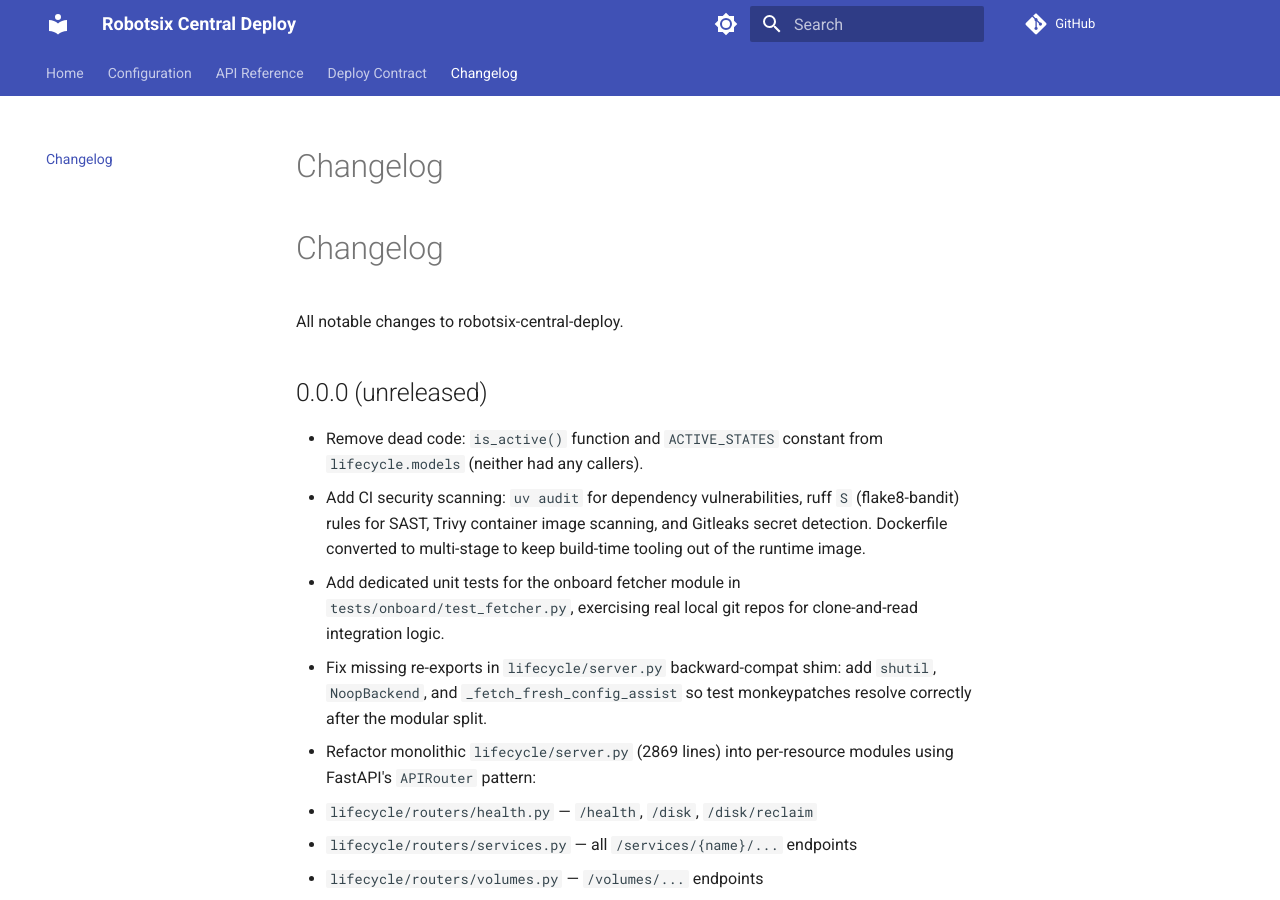
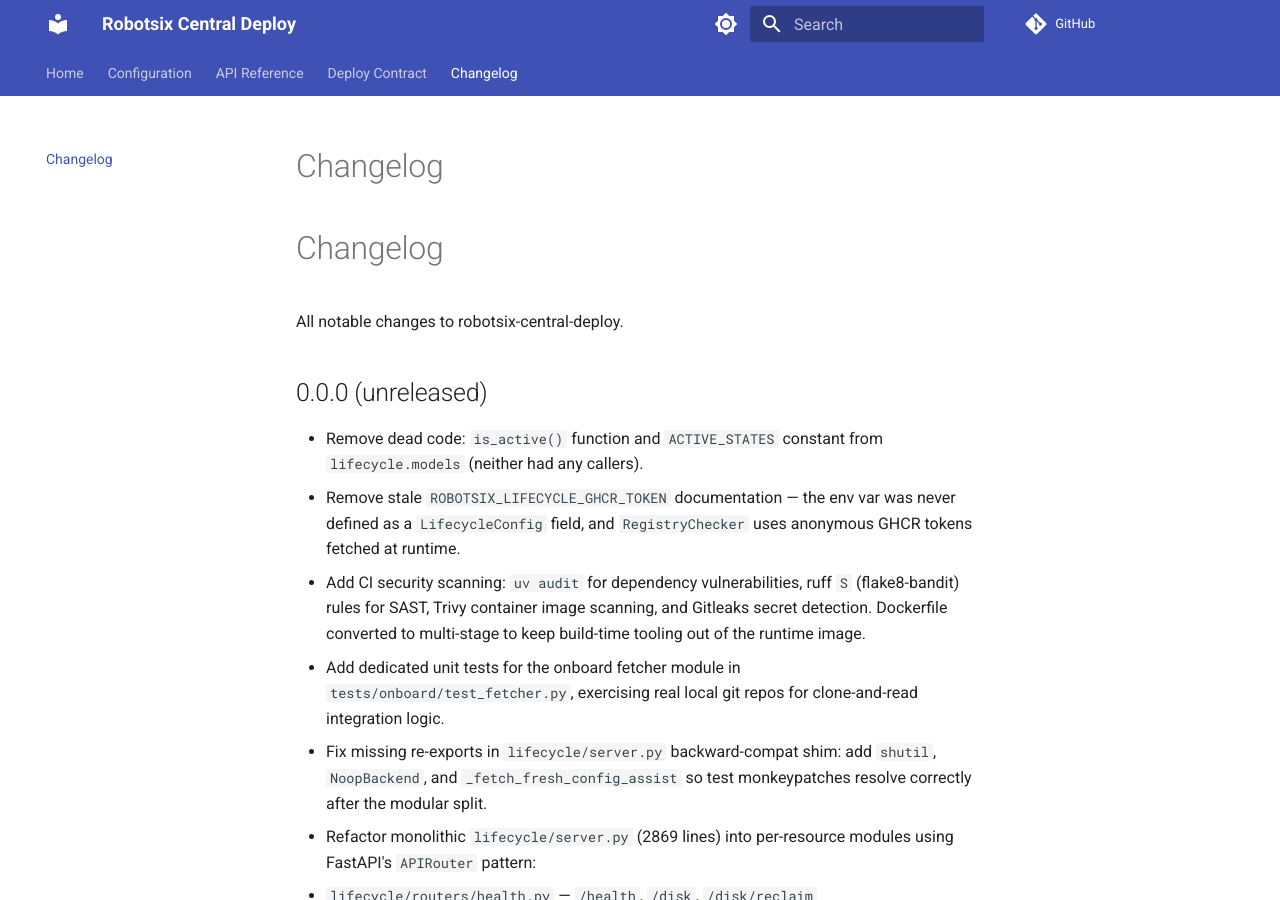
Before and after one commit to damien-robotsix/robotsix-central-deploy, an MkDocs documentation site: the page built from docs/changelog.md, in a window 1280 px wide and 900 px high. Built offline with MkDocs 1.6.1 and Material for MkDocs 9.7.7, drawn with Linux system fonts in a browser that asks for light colours; comment, search, counter and statistics services are not loaded; some of the changed text lies outside the part shown.

Commit message:
mill: `ROBOTSIX_LIFECYCLE_GHCR_TOKEN` documented in 3 places but never wired into config schema or consumed (20260701T091120Z-robotsix-lifecycle-ghcr-token-documented-e3b5)

```diff
--- a/CHANGELOG.md
+++ b/CHANGELOG.md
@@ -5,6 +5,7 @@ All notable changes to robotsix-central-deploy.
 ## 0.0.0 (unreleased)
 
 - Remove dead code: `is_active()` function and `ACTIVE_STATES` constant from `lifecycle.models` (neither had any callers).
+- Remove stale `ROBOTSIX_LIFECYCLE_GHCR_TOKEN` documentation — the env var was never defined as a `LifecycleConfig` field, and `RegistryChecker` uses anonymous GHCR tokens fetched at runtime.
 - Add CI security scanning: `uv audit` for dependency vulnerabilities, ruff `S` (flake8-bandit) rules for SAST, Trivy container image scanning, and Gitleaks secret detection. Dockerfile converted to multi-stage to keep build-time tooling out of the runtime image.
 - Add dedicated unit tests for the onboard fetcher module in ``tests/onboard/test_fetcher.py``, exercising real local git repos for clone-and-read integration logic.
 - Fix missing re-exports in ``lifecycle/server.py`` backward-compat shim: add ``shutil``, ``NoopBackend``, and ``_fetch_fresh_config_assist`` so test monkeypatches resolve correctly after the modular split.
```
Also changed, not shown: other parts of CHANGELOG.md (+3 -4 lines), AGENT.md (+0 -1 lines), docs/configuration.md (+0 -1 lines).
